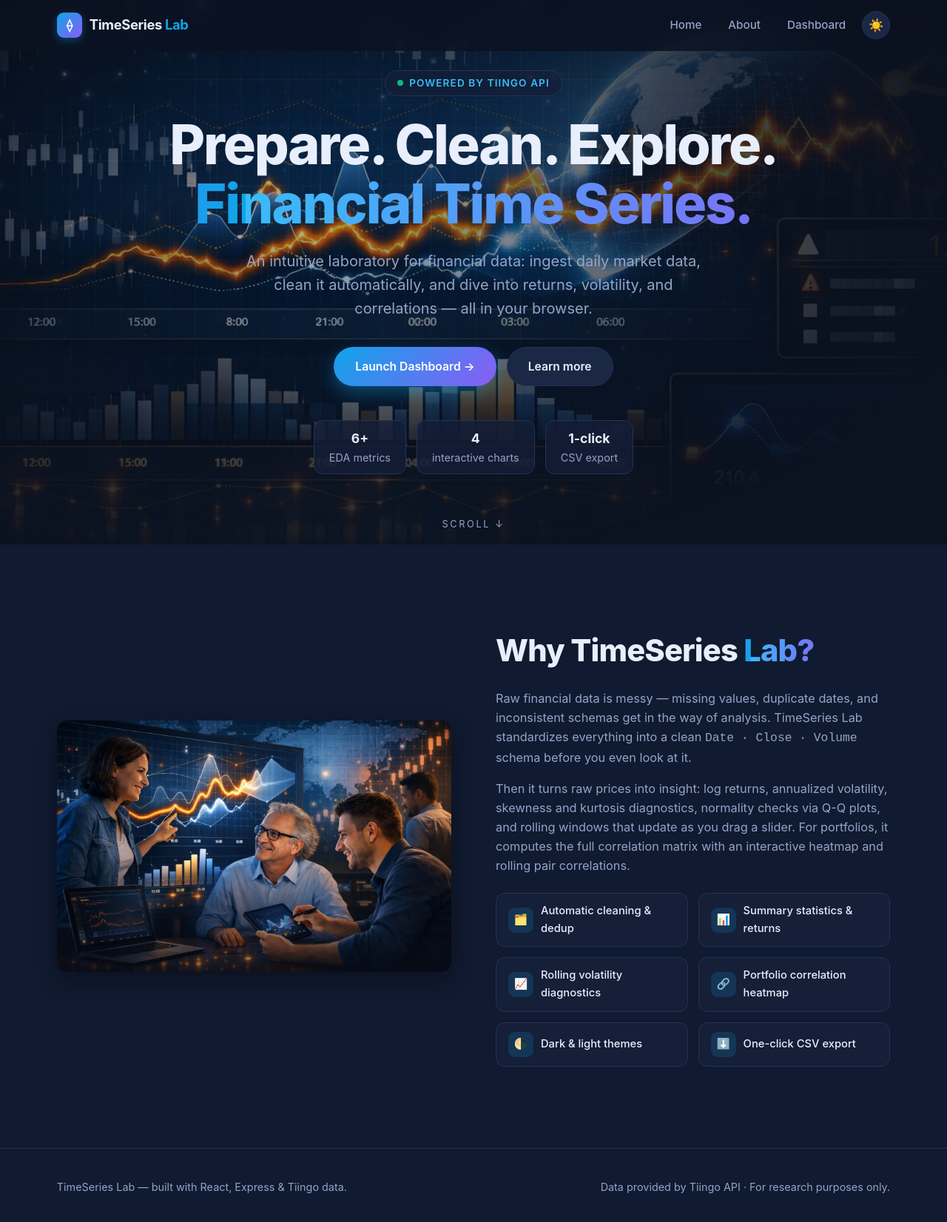
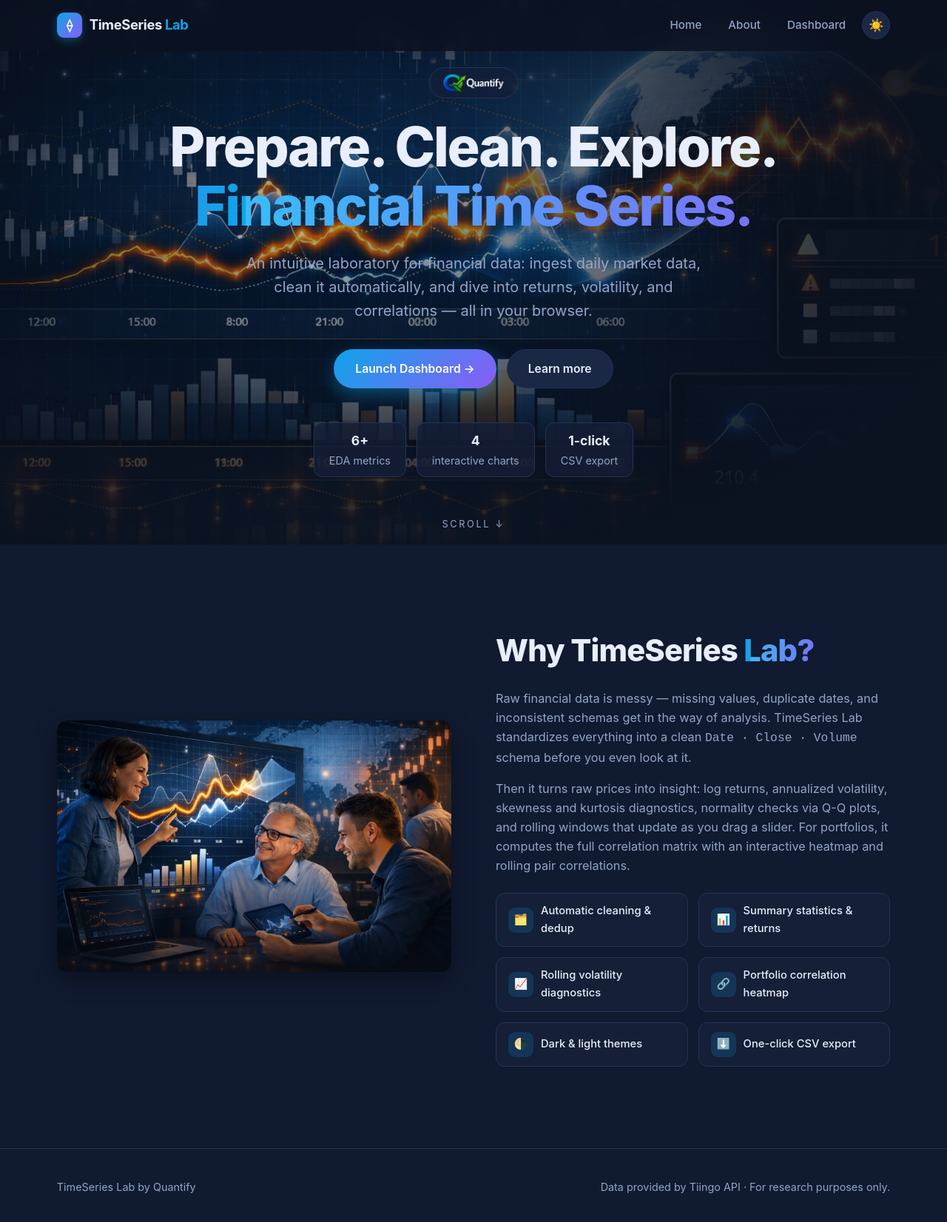
Before and after one commit to bhavin-rb/quantify-timeseries-lab, a React (Vite) app in the folder client/: page / in a window 1280 px wide. Shown: the top 1652 px of the page at 74% size. Built offline with nearby package versions, Linux system fonts and the light colour scheme.

Commit message:
Quantify logo and footer adjusted along with the light mode

```diff
--- a/client/src/components/Footer.jsx
+++ b/client/src/components/Footer.jsx
@@ -1,7 +1,7 @@
 export default function Footer() {
   return (
     <footer className="footer">
-      <span>TimeSeries Lab — built with React, Express & Tiingo data.</span>
+      <span>TimeSeries Lab by Quantify</span>
       <span>Data provided by Tiingo API · For research purposes only.</span>
     </footer>
   );
--- a/client/src/components/Hero.jsx
+++ b/client/src/components/Hero.jsx
@@ -14,8 +14,7 @@
       <div className="hero-overlay" />
       <div className="hero-content">
         <span className="hero-badge">
-          <span className="pulse-dot" />
-          Powered by Tiingo API
+          <img src="/images/logo_main_new.png" alt="Quantify" className="hero-logo" />
         </span>
         <h1>
           Prepare. Clean. Explore.
--- a/client/src/styles.css
+++ b/client/src/styles.css
@@ -32,6 +32,21 @@
   --danger: #e11d48;
   --warn: #d97706;
   --shadow: 0 10px 30px rgba(15, 40, 90, 0.12);
+}
+
+html[data-theme="light"] .hero-overlay {
+  background: linear-gradient(
+    180deg,
+    rgba(15, 28, 51, 0.55) 0%,
+    rgba(15, 28, 51, 0.30) 30%,
+    rgba(244, 247, 251, 0.60) 65%,
+    #f4f7fb 100%
+  );
+}
+
+html[data-theme="light"] .hero-badge {
+  background: rgba(15, 28, 51, 0.70);
+  border-color: rgba(15, 28, 51, 0.18);
 }
 
 * {
@@ -252,6 +267,12 @@
   border-radius: 50%;
   background: var(--success);
   animation: pulse 1.8s infinite;
+}
+
+.hero-logo {
+  height: 28px;
+  width: auto;
+  display: block;
 }
 
 @keyframes pulse {
```
Also changed, not shown: client/public/images/logo_main_new.png (added), 6 other files (tests, documents, lock files or other folders).
